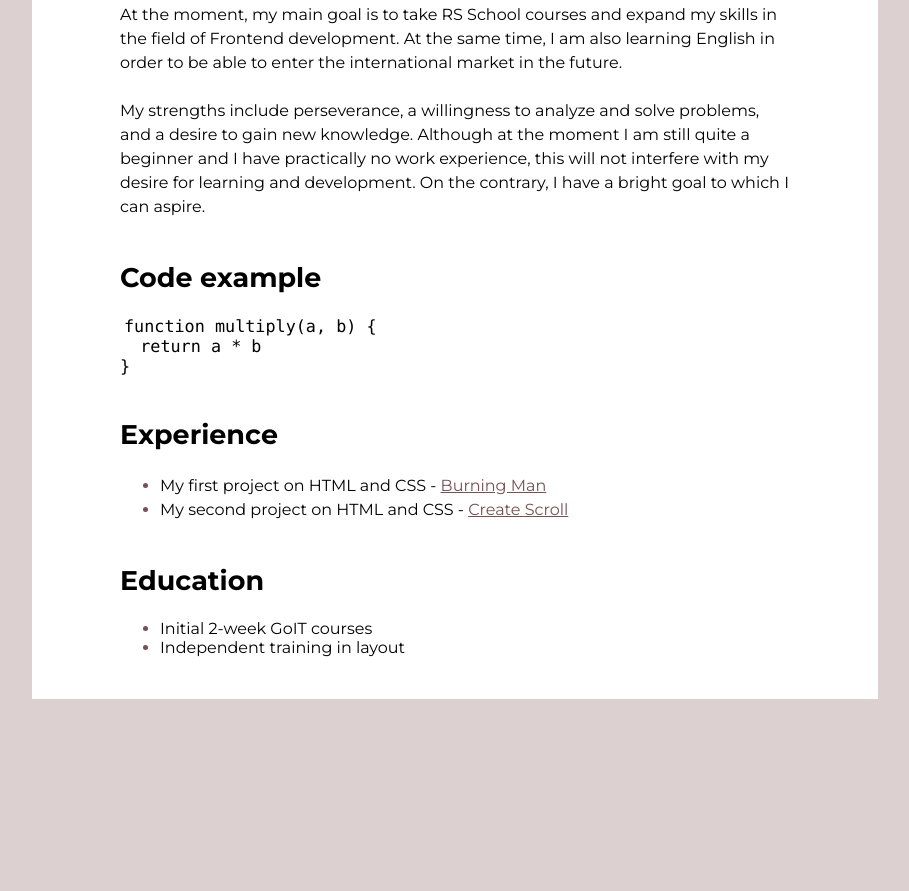
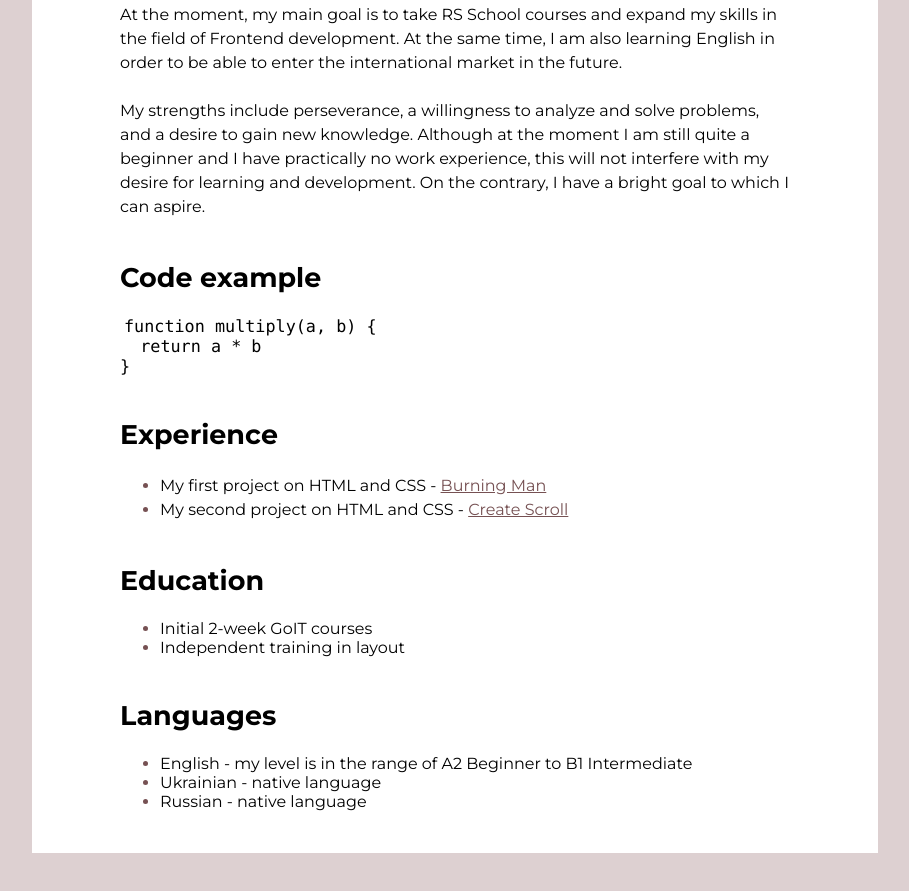
Before and after one commit to OlgaSkopintseva/rsschool-cv, a plain HTML site: page index.html in a window 1280 px wide. Shown: the part 348-1239 px from the top of the page, without its empty margins (185-1094 px from the left). Before the commit the page ends 1107 px from the top, so only its background shows below. Drawn offline with Linux system fonts and the light colour scheme.

Commit message:
feat: add language section

```diff
--- a/css/styles.css
+++ b/css/styles.css
@@ -144,3 +144,21 @@
 .education-item-description {
   color: #000;
 }
+
+.language {
+  margin-bottom: 42px;
+}
+
+.language-title {
+  font-weight: 600;
+  font-size: 27px;
+  color: #000;
+}
+
+.language-item {
+  color: #765153;
+}
+
+.language-item-description {
+  color: #000;
+}
--- a/index.html
+++ b/index.html
@@ -104,6 +104,27 @@
             </li>
           </ul>
         </section>
+        <section class="language" id="language">
+          <h2 class="language-title">Languages</h2>
+          <ul>
+            <li class="language-item">
+              <span class="language-item-description"
+                >English - my level is in the range of A2 Beginner to B1
+                Intermediate</span
+              >
+            </li>
+            <li class="language-item">
+              <span class="language-item-description"
+                >Ukrainian - native language</span
+              >
+            </li>
+            <li class="language-item">
+              <span class="language-item-description"
+                >Russian - native language</span
+              >
+            </li>
+          </ul>
+        </section>
       </main>
     </div>
   </body>
```
